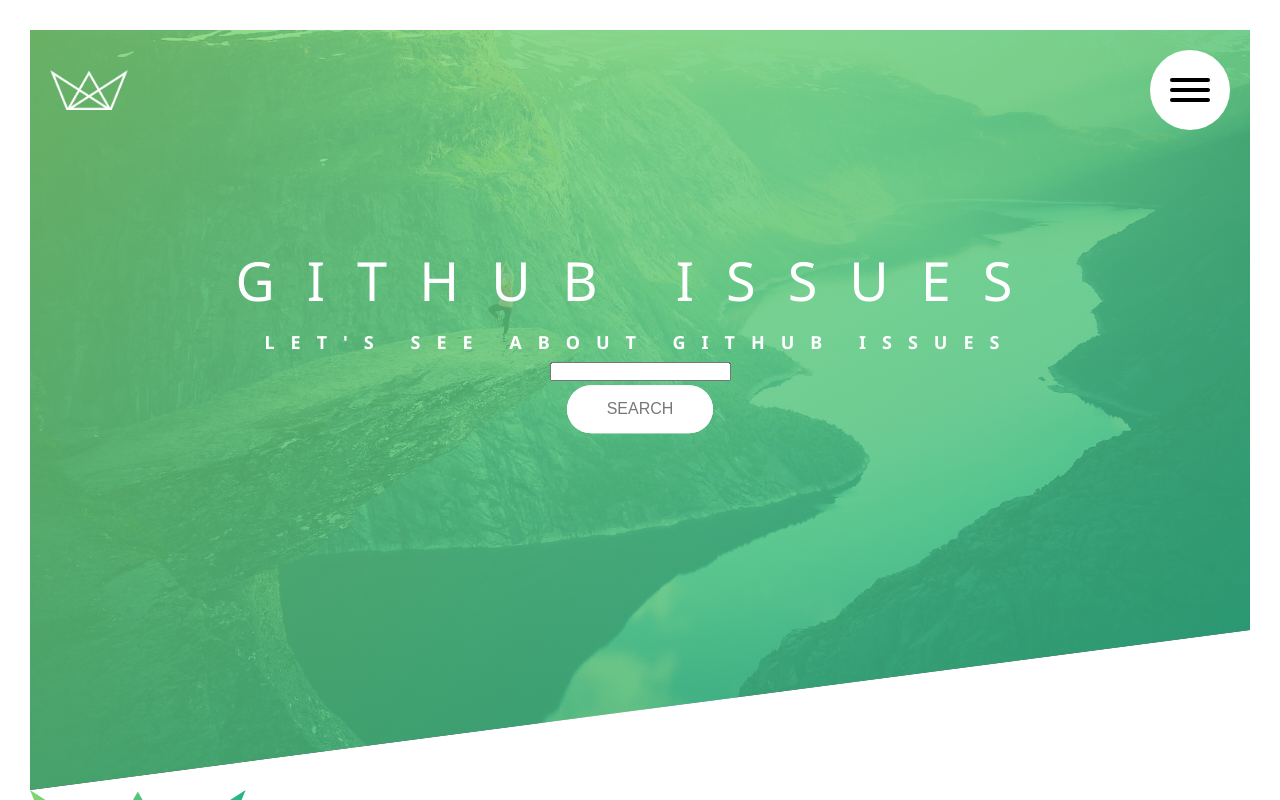
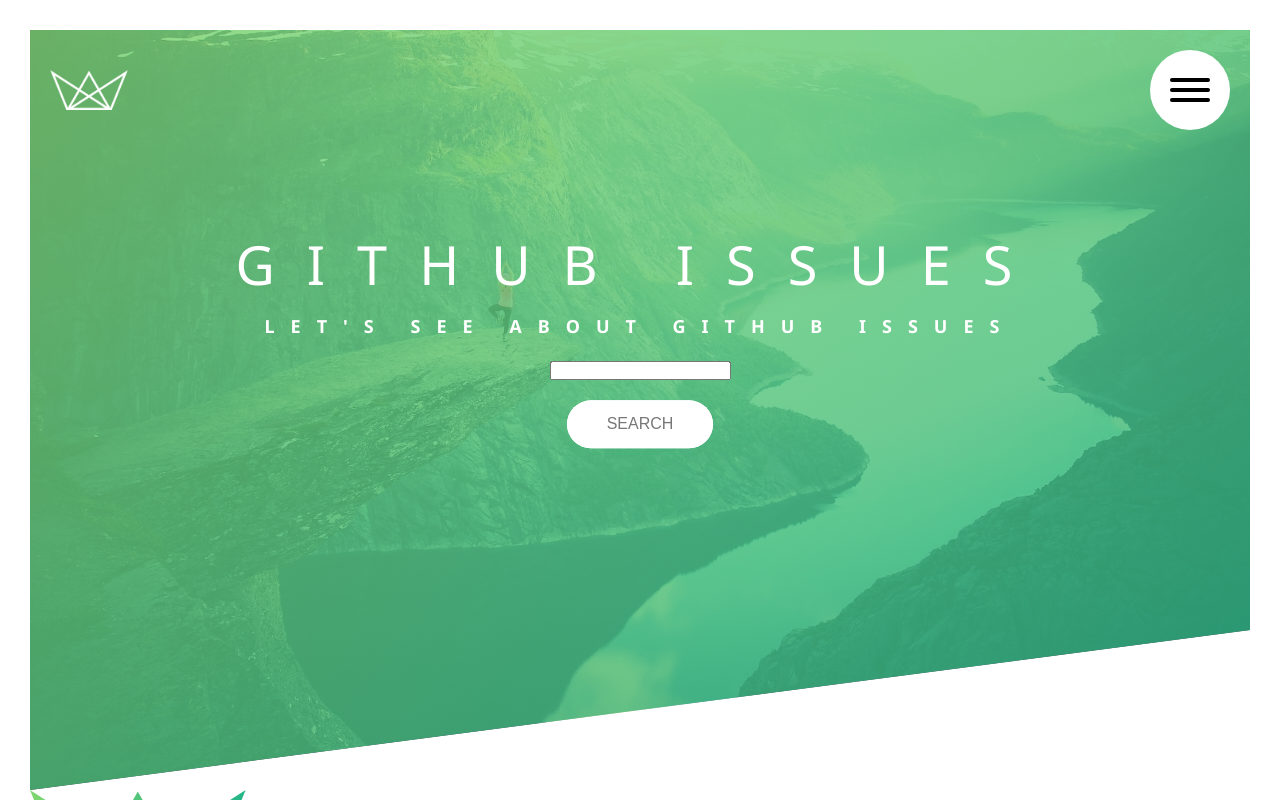
Before and after one commit to hnanhphat/ftw_puma_group3, a React (Create React App) app: page / in a window 1280 px wide. Shown: the top 800 px of the page. Built offline with nearby package versions, Linux system fonts and the light colour scheme.

Commit message:
first view

```diff
--- a/src/App.css
+++ b/src/App.css
@@ -237,3 +237,5 @@
     -ms-transform: translate(-50%, -50%);
     -o-transform: translate(-50%, -50%);
     transform: translate(-50%, -50%); }
+    #home .first-view__box input {
+      margin: 20px 0; }
--- a/src/scss/pages/_home.scss
+++ b/src/scss/pages/_home.scss
@@ -14,6 +14,9 @@
       top: 40%;
       left: 50%;
       @include tranform_c(translate(-50%, -50%));
+      input {
+        margin: 20px 0;
+      }
     }
   }
 }
```
